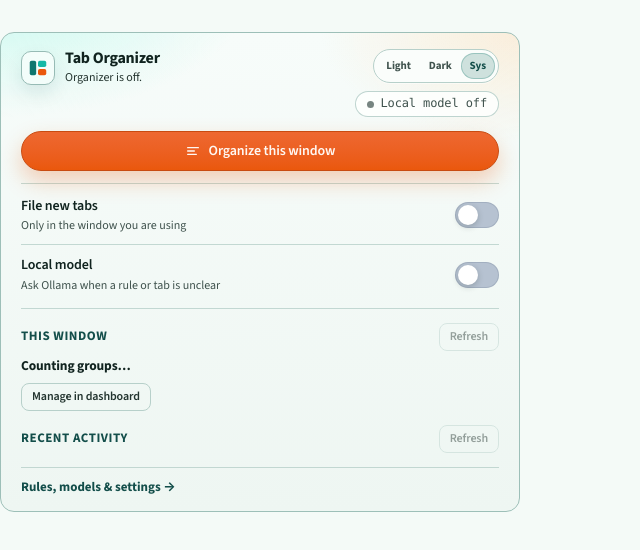
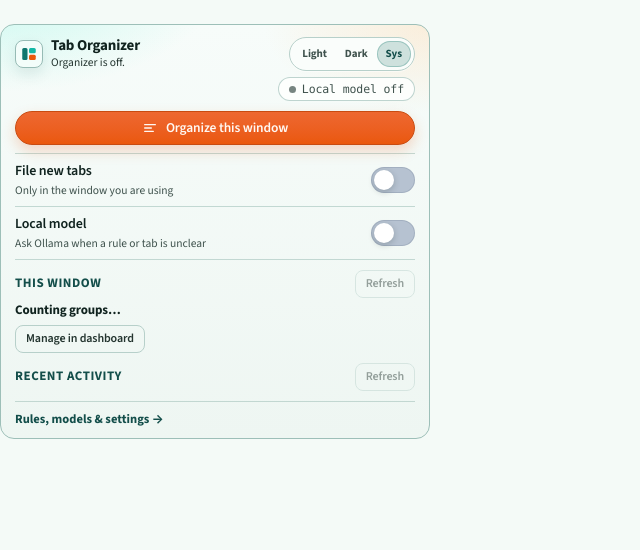
Before and after one commit to jenildesai25/tab-organizer, a website with bundled scripts: page src/popup/popup.html in a window 1280 px wide. Shown: the whole page, without its empty margins (0-640 px from the left). Built offline with nearby package versions, Linux system fonts and the light colour scheme; some packages are replaced by stand-ins of ours; no server answers; files whose address does not match are found by name.

Commit message:
Balance popup to 430px with compact height.
Narrow the shell from 520px to ~430px, tighten vertical padding, shrink the primary CTA, and cap Recent activity at 3 rows while keeping the summary-only groups section and mock-style model pill.

Co-authored-by: Jenil Desai <jenil.desai25@gmail.com>

```diff
--- a/package.json
+++ b/package.json
@@ -1,7 +1,7 @@
 {
   "name": "tab-organizer",
   "private": true,
-  "version": "0.3.17",
+  "version": "0.3.18",
   "type": "module",
   "scripts": {
     "test": "vitest run",
--- a/src/popup/popup.css
+++ b/src/popup/popup.css
@@ -1,28 +1,28 @@
-/* Chrome MV3 popup shell — fixed 520px; do not use 100vw (caps to initial popup viewport). */
+/* Chrome MV3 popup shell — fixed ~430px; do not use 100vw (caps to initial popup viewport). */
 
 html {
-  width: 520px;
-  min-width: 520px;
+  width: 430px;
+  min-width: 430px;
 }
 
 html,
 body.popup-body {
-  width: 520px;
-  min-width: 520px;
+  width: 430px;
+  min-width: 430px;
   max-width: none;
   box-sizing: border-box;
 }
 
 .popup-body {
-  min-height: 480px;
-  max-height: 600px;
+  min-height: 0;
+  max-height: 560px;
   margin: 0;
-  padding: 16px 20px 14px;
+  padding: 12px 14px 10px;
   overflow-x: hidden;
   overflow-y: auto;
   background:
-    radial-gradient(420px 220px at 0% -10%, color-mix(in oklab, var(--glow-teal) 50%, transparent), transparent 60%),
-    radial-gradient(360px 200px at 100% 0%, color-mix(in oklab, var(--glow-cta) 38%, transparent), transparent 55%),
+    radial-gradient(360px 180px at 0% -10%, color-mix(in oklab, var(--glow-teal) 50%, transparent), transparent 60%),
+    radial-gradient(300px 160px at 100% 0%, color-mix(in oklab, var(--glow-cta) 38%, transparent), transparent 55%),
     linear-gradient(180deg, var(--bg-grad-a), var(--bg-grad-b));
 }
 
@@ -30,7 +30,7 @@ body.popup-body {
   display: flex;
   align-items: flex-start;
   justify-content: space-between;
-  gap: 12px;
+  gap: 10px;
   min-width: 0;
   position: relative;
   overflow: visible;
@@ -40,7 +40,7 @@ body.popup-body {
   display: flex;
   flex-direction: column;
   align-items: flex-end;
-  gap: 8px;
+  gap: 6px;
   flex: 0 0 auto;
   position: relative;
   z-index: 1;
@@ -48,7 +48,7 @@ body.popup-body {
 
 .brand-lockup {
   display: flex;
-  gap: 10px;
+  gap: 8px;
   align-items: center;
   min-width: 0;
   flex: 1 1 auto;
@@ -57,25 +57,30 @@ body.popup-body {
 .brand-copy {
   min-width: 0;
   display: grid;
-  gap: 3px;
+  gap: 2px;
 }
 
 .brand-mark {
   flex: 0 0 auto;
   display: grid;
   place-items: center;
-  width: 34px;
-  height: 34px;
-  border-radius: 10px;
+  width: 28px;
+  height: 28px;
+  border-radius: 8px;
   background: color-mix(in oklab, var(--paper-raised) 70%, var(--pill-ok-bg));
   border: 1px solid color-mix(in oklab, var(--teal) 22%, var(--line));
-  box-shadow: 0 8px 18px color-mix(in oklab, var(--teal-deep) 10%, transparent);
+  box-shadow: 0 6px 14px color-mix(in oklab, var(--teal-deep) 10%, transparent);
+}
+
+.brand-mark svg {
+  width: 18px;
+  height: 18px;
 }
 
 .popup-header h1 {
   margin: 0;
   font-family: var(--font-display);
-  font-size: 16px;
+  font-size: 15px;
   font-weight: 700;
   letter-spacing: -0.015em;
   line-height: 1.15;
@@ -85,25 +90,41 @@ body.popup-body {
 #status {
   margin: 0;
   color: var(--ink-soft);
-  font-size: 12px;
-  line-height: 1.35;
+  font-size: 11.5px;
+  line-height: 1.3;
 }
 
 .organize {
-  margin-top: 14px;
+  margin-top: 10px;
+}
+
+.organize .btn-primary {
+  min-height: 34px;
+  padding: 0 12px;
+  font-size: 13.5px;
+  box-shadow: 0 6px 14px color-mix(in oklab, var(--cta) 22%, transparent);
 }
 
 .settings {
-  margin-top: 12px;
-  padding: 2px 0 4px;
+  margin-top: 8px;
+  padding: 0;
   border-block: 1px solid color-mix(in oklab, var(--line) 80%, transparent);
 }
 
+.settings .switch {
+  padding: 7px 0;
+  gap: 10px;
+}
+
+.settings .switch-hint {
+  font-size: 11.5px;
+}
+
 .llm-controls {
-  margin: 0 0 8px;
-  padding: 0 0 4px 0;
+  margin: 0 0 6px;
+  padding: 0 0 2px 0;
   display: grid;
-  gap: 6px;
+  gap: 4px;
   overflow: hidden;
   transition:
     opacity var(--dur) var(--ease),
@@ -117,7 +138,7 @@ body.popup-body {
 }
 
 .field.compact {
-  margin: 4px 0;
+  margin: 2px 0;
 }
 
 .field.compact > span {
@@ -133,20 +154,34 @@ body.popup-body {
 .groups-section,
 .rename-section,
 .activity-section {
-  margin-top: 14px;
+  margin-top: 10px;
+}
+
+.groups-section .section-head,
+.activity-section .section-head {
+  margin-bottom: 4px;
 }
 
 .groups-summary {
-  margin: 4px 0 8px;
+  margin: 2px 0 6px;
   color: var(--ink);
-  font-size: 13.5px;
+  font-size: 13px;
   font-weight: 650;
   letter-spacing: -0.01em;
-  line-height: 1.35;
+  line-height: 1.3;
 }
 
 .manage-groups {
   margin: 0;
+}
+
+.activity-section .activity-item {
+  padding: 5px 0;
+  gap: 8px;
+}
+
+.activity-section .activity-copy {
+  font-size: 12px;
 }
 
 .rename-list li {
@@ -154,7 +189,7 @@ body.popup-body {
   grid-template-columns: minmax(0, 1fr) auto minmax(0, 1fr);
   gap: 8px;
   align-items: center;
-  padding: 7px 0;
+  padding: 6px 0;
   border-bottom: 1px dashed color-mix(in oklab, var(--line) 80%, transparent);
   font-size: 12.5px;
 }
@@ -190,15 +225,15 @@ body.popup-body {
   display: block;
   appearance: none;
   width: 100%;
-  margin-top: 14px;
-  padding: 10px 0 0;
+  margin-top: 10px;
+  padding: 8px 0 0;
   border: 0;
   border-top: 1px solid color-mix(in oklab, var(--line) 80%, transparent);
   background: transparent;
   color: var(--teal-deep);
   font: inherit;
   font-weight: 650;
-  font-size: 13px;
+  font-size: 12.5px;
   text-align: start;
   text-decoration: none;
   cursor: pointer;
@@ -213,15 +248,15 @@ body.popup-body {
 }
 
 /* Review frame when opened standalone in a wide browser */
-@media (min-width: 600px) {
+@media (min-width: 500px) {
   html,
   body.popup-body {
-    width: 520px;
-    min-width: 520px;
+    width: 430px;
+    min-width: 430px;
   }
 
   body.popup-body {
-    margin: 32px auto;
+    margin: 24px auto;
     border: 1px solid color-mix(in oklab, var(--teal) 18%, var(--line));
     border-radius: 14px;
     box-shadow: var(--shadow);
@@ -250,31 +285,31 @@ button:disabled {
   display: flex;
   flex-wrap: wrap;
   gap: 6px;
-  margin-top: 8px;
+  margin-top: 6px;
 }
 
 .retitle-results,
 .rename-list {
   list-style: none;
-  margin: 8px 0 0;
+  margin: 6px 0 0;
   padding: 0;
-  max-height: 180px;
+  max-height: 140px;
   overflow: auto;
 }
 
 .retitle-result {
   margin: 0;
-  padding: 5px 0;
+  padding: 4px 0;
   border-top: 1px dashed color-mix(in oklab, var(--line) 80%, transparent);
   color: var(--muted);
   font-size: 12px;
-  line-height: 1.35;
+  line-height: 1.3;
   word-break: break-word;
 }
 
 .retitle-result:first-child {
   border-top: 0;
-  padding-top: 4px;
+  padding-top: 2px;
 }
 
 .retitle-result-renamed {
@@ -291,10 +326,10 @@ button:disabled {
 }
 
 .ollama-pill {
-  max-width: min(16rem, 100%);
-  min-height: 26px;
-  padding-inline: 11px;
-  font-size: 12px;
+  max-width: min(14rem, 100%);
+  min-height: 24px;
+  padding-inline: 10px;
+  font-size: 11.5px;
   letter-spacing: -0.01em;
 }
 
--- a/src/popup/popup.ts
+++ b/src/popup/popup.ts
@@ -191,9 +191,9 @@ async function loadGroups(): Promise<void> {
 async function loadActivity(): Promise<void> {
   refreshActivity.disabled = true
   try {
-    const result = await send<ActivityLogResult>({ type: 'get-activity', limit: 15 })
+    const result = await send<ActivityLogResult>({ type: 'get-activity', limit: 3 })
     paintActivityList(activityList, activityEmpty, result.ok ? result.entries : [], {
-      limit: 15,
+      limit: 3,
       emptyText: 'No activity yet.',
     })
   } catch {
```
Also changed, not shown: scripts/popup-ui-smoke.mjs (+5 -5 lines), manifest.json.
